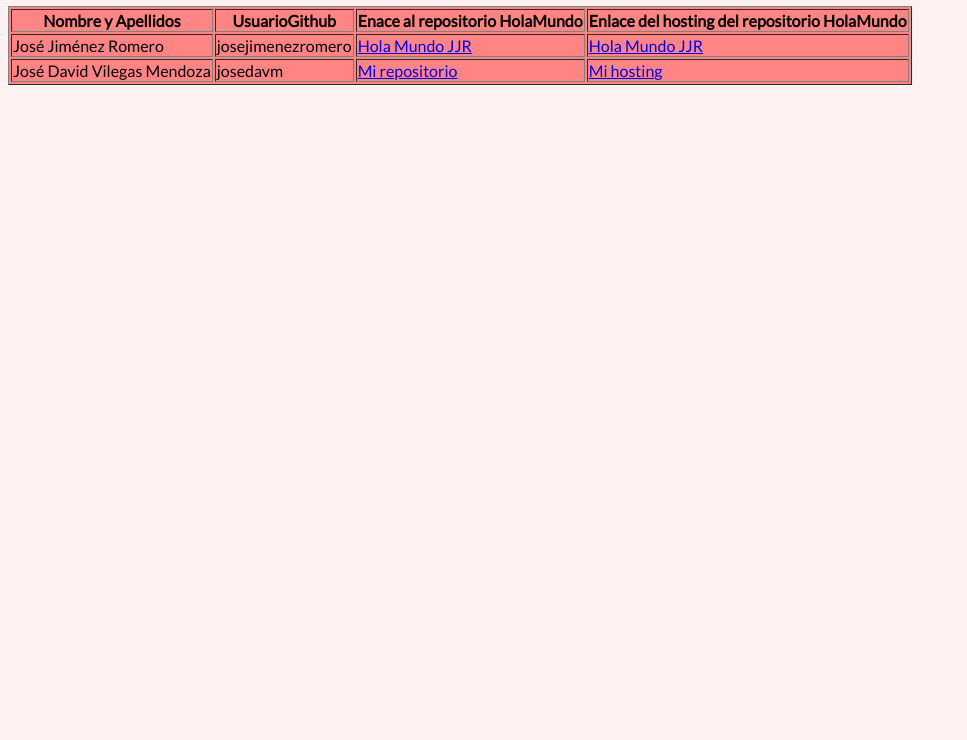
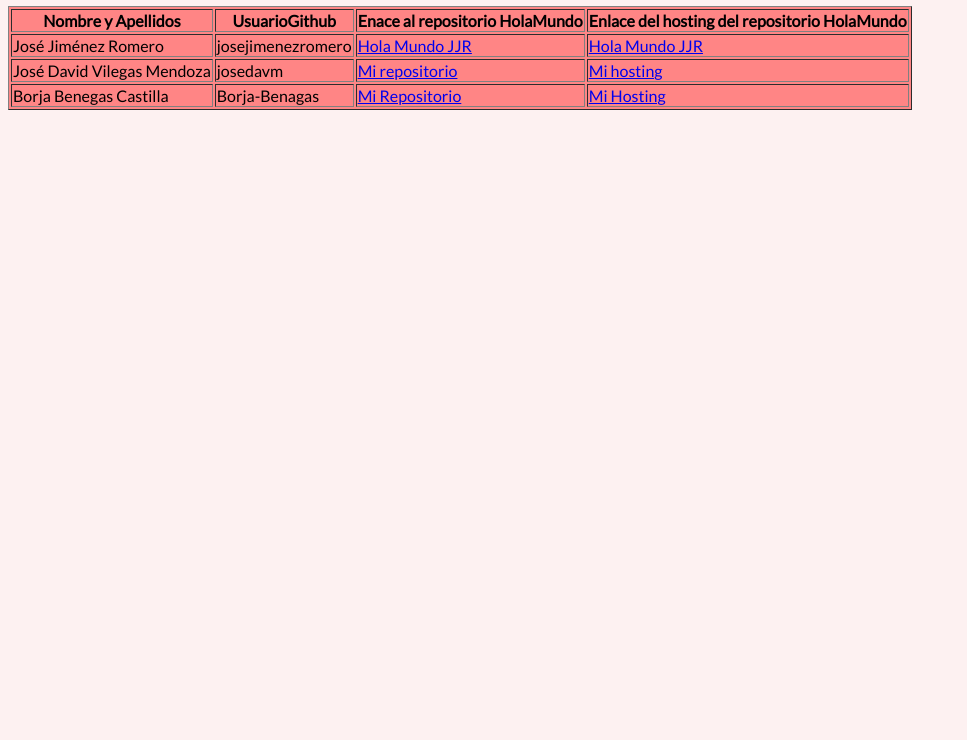
Before and after one commit to josejimenezromero/VideoTutorialHolaMundo, a plain HTML site: page index.html in a window 1280 px wide. Shown: the part 60-800 px from the top of the page, without its empty margins (0-967 px from the left). Drawn offline with Linux system fonts and the light colour scheme.

Commit message:
He añadido Datos al index

```diff
--- a/index.html
+++ b/index.html
@@ -33,7 +33,12 @@
 		  <td><a href="https://github.com/josedavm/HolaMundoJoseDavidVillegasMendoza/">Mi repositorio</a></td>
 		  <td><a href="https://josedavm.github.io/HolaMundoJoseDavidVillegasMendoza/">Mi hosting</a></td>
 	  </tr>
-
+          <tr>
+            <td>Borja Benegas Castilla</td>
+            <td>Borja-Benagas</td>
+            <td><a href="https://github.com/Borja-Benegas/HolaMundoBorjaBenegas">Mi Repositorio</a></td>
+            <td><a href="https://borja-benegas.github.io/HolaMundoBorjaBenegas/.">Mi Hosting</a></td>
+          </tr>
 
 
 
```
